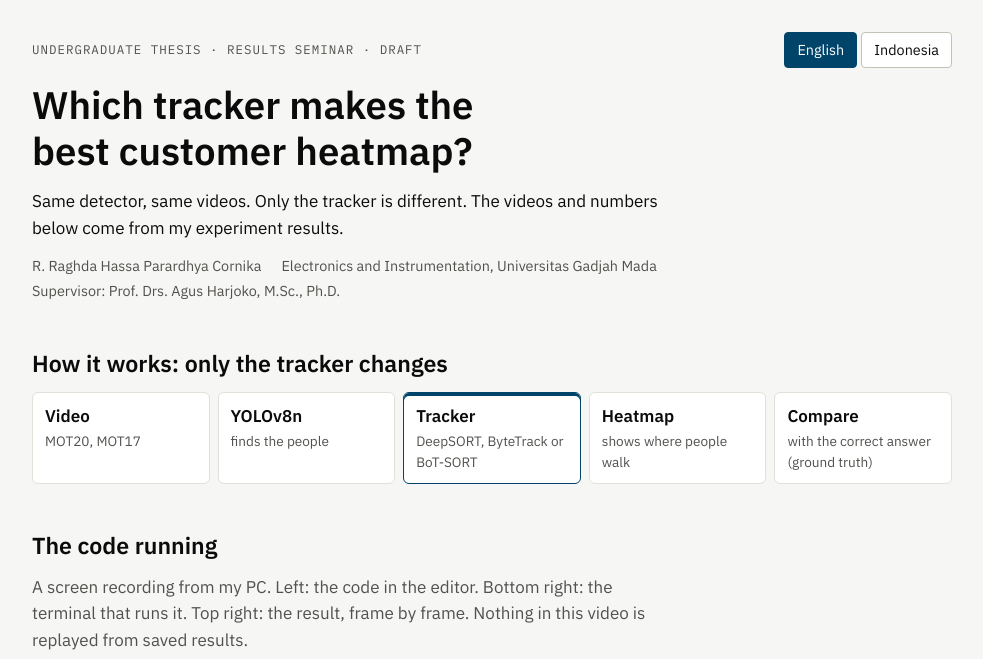
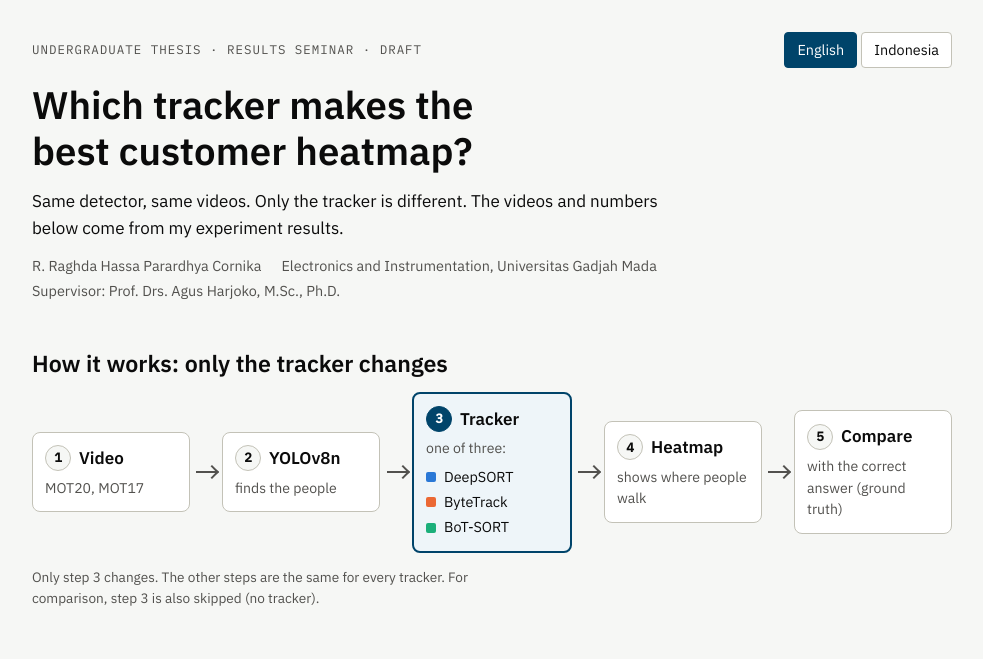
Before and after one commit to raghdac/tracker-heatmap, a plain HTML site: page results/index.html in a window 1280 px wide. Shown: the top 659 px of the page, without its empty margins (148-1131 px from the left). Drawn offline with Linux system fonts and the light colour scheme.

Commit message:
Results page: show the method as a flowchart
Co-Authored-By: Claude Fable 5.2 <noreply@anthropic.com>

```diff
--- a/results/index.html
+++ b/results/index.html
@@ -46,12 +46,26 @@
   .topbar { display: flex; flex-wrap: wrap; gap: 10px 20px; align-items: center; justify-content: space-between; }
   .meta { display: flex; flex-wrap: wrap; gap: 2px 20px; font-size: 0.9rem; color: var(--ink-2); }
 
-  .pipeline { display: flex; flex-wrap: wrap; gap: 8px; }
-  .step { flex: 1 1 130px; background: var(--surface); border: 1px solid var(--rule); border-radius: 6px; padding: 10px 12px;
-          display: flex; flex-direction: column; gap: 2px; min-width: 0; }
-  .step strong { font-weight: 600; }
-  .step span { font-size: 0.85rem; color: var(--ink-2); }
-  .step.swap { border-color: var(--accent); box-shadow: inset 0 3px 0 var(--accent); }
+  /* flowchart: boxes joined by arrows, left to right; top to bottom on a narrow screen */
+  .flow { list-style: none; margin: 0; padding: 0; max-width: none; display: flex; flex-direction: row; align-items: center; gap: 32px; }
+  .node { position: relative; flex: 1 1 0; background: var(--surface); border: 1.5px solid var(--axis); border-radius: 8px; padding: 12px;
+          display: flex; flex-direction: column; gap: 6px; min-width: 0; }
+  .node-head { display: flex; align-items: center; gap: 8px; font-weight: 600; }
+  .num { flex: none; width: 24px; height: 24px; border-radius: 50%; background: var(--bg); border: 1px solid var(--axis);
+         font-family: var(--mono); font-size: 0.8rem; display: grid; place-items: center; }
+  .node-text { font-size: 0.88rem; color: var(--ink-2); }
+  .node.swap { border-color: var(--accent); border-width: 2px; background: #eef5f9; }
+  .node.swap .num { background: var(--accent); border-color: var(--accent); color: #ffffff; }
+  .opts { display: flex; flex-direction: column; gap: 3px; font-size: 0.9rem; }
+  .opts span { display: flex; align-items: center; gap: 8px; }
+  .node + .node::before { content: ""; position: absolute; top: 50%; left: -27px; width: 20px; height: 2px; background: var(--ink-2); transform: translateY(-50%); }
+  .node + .node::after { content: ""; position: absolute; top: 50%; left: -16px; width: 8px; height: 8px;
+                         border-top: 2px solid var(--ink-2); border-right: 2px solid var(--ink-2); transform: translateY(-50%) rotate(45deg); }
+  @media (max-width: 760px) {
+    .flow { flex-direction: column; align-items: stretch; gap: 30px; }
+    .node + .node::before { top: -25px; left: 23px; width: 2px; height: 20px; transform: none; }
+    .node + .node::after { top: -15px; left: 19px; transform: rotate(135deg); }
+  }
   .dot { display: inline-block; width: 10px; height: 10px; border-radius: 2px; flex: none; }
   .bg-baseline { background: var(--c-baseline); } .bg-deepsort { background: var(--c-deepsort); }
   .bg-bytetrack { background: var(--c-bytetrack); } .bg-botsort { background: var(--c-botsort); }
@@ -104,13 +118,15 @@
 
   <section>
     <h2 data-t="methodTitle"></h2>
-    <div class="pipeline" id="pipeline" role="img">
-      <div class="step"><strong data-t="step1"></strong><span>MOT20, MOT17</span></div>
-      <div class="step"><strong>YOLOv8n</strong><span data-t="step2d"></span></div>
-      <div class="step swap"><strong>Tracker</strong><span data-t="step3d"></span></div>
-      <div class="step"><strong>Heatmap</strong><span data-t="step4d"></span></div>
-      <div class="step"><strong data-t="step5"></strong><span data-t="step5d"></span></div>
-    </div>
+    <ol class="flow" id="pipeline">
+      <li class="node"><span class="node-head"><span class="num">1</span><span data-t="step1"></span></span><span class="node-text">MOT20, MOT17</span></li>
+      <li class="node"><span class="node-head"><span class="num">2</span>YOLOv8n</span><span class="node-text" data-t="step2d"></span></li>
+      <li class="node swap"><span class="node-head"><span class="num">3</span>Tracker</span><span class="node-text" data-t="step3d"></span>
+        <span class="opts"><span><i class="dot bg-deepsort"></i>DeepSORT</span><span><i class="dot bg-bytetrack"></i>ByteTrack</span><span><i class="dot bg-botsort"></i>BoT-SORT</span></span></li>
+      <li class="node"><span class="node-head"><span class="num">4</span>Heatmap</span><span class="node-text" data-t="step4d"></span></li>
+      <li class="node"><span class="node-head"><span class="num">5</span><span data-t="step5"></span></span><span class="node-text" data-t="step5d"></span></li>
+    </ol>
+    <p class="note" data-t="flowNote"></p>
   </section>
 
   <section id="live">
@@ -192,8 +208,9 @@
       supervisor: 'Supervisor: Prof. Drs. Agus Harjoko, M.Sc., Ph.D.',
       methodTitle: 'How it works: only the tracker changes',
       pipelineLabel: 'Steps: video, YOLOv8n detector, one of three trackers, heatmap, comparison with the ground truth',
-      step1: 'Video', step2d: 'finds the people', step3d: 'DeepSORT, ByteTrack or BoT-SORT',
+      step1: 'Video', step2d: 'finds the people', step3d: 'one of three:',
       step4d: 'shows where people walk', step5: 'Compare', step5d: 'with the correct answer (ground truth)',
+      flowNote: 'Only step 3 changes. The other steps are the same for every tracker. For comparison, step 3 is also skipped (no tracker).',
       liveTitle: 'The code running',
       liveLead: 'A screen recording from my PC. Left: the code in the editor. Bottom right: the terminal that runs it. Top right: the result, frame by frame. Nothing in this video is replayed from saved results.',
       trackTitle: '1. Tracking',
@@ -230,8 +247,9 @@
       supervisor: 'Pembimbing: Prof. Drs. Agus Harjoko, M.Sc., Ph.D.',
       methodTitle: 'Cara kerja: hanya tracker yang diganti',
       pipelineLabel: 'Langkah: video, detektor YOLOv8n, salah satu dari tiga tracker, heatmap, perbandingan dengan data acuan',
-      step1: 'Video', step2d: 'mendeteksi orang', step3d: 'DeepSORT, ByteTrack, atau BoT-SORT',
+      step1: 'Video', step2d: 'mendeteksi orang', step3d: 'satu dari tiga:',
       step4d: 'menunjukkan tempat orang berjalan', step5: 'Bandingkan', step5d: 'dengan data acuan (ground truth)',
+      flowNote: 'Hanya langkah 3 yang diganti. Langkah lain sama untuk semua tracker. Sebagai pembanding, langkah 3 juga dilewati (tanpa tracker).',
       liveTitle: 'Kode saat berjalan',
       liveLead: 'Rekaman layar dari PC saya. Kiri: kode di editor. Kanan bawah: terminal yang menjalankannya. Kanan atas: hasilnya, frame demi frame. Tidak ada bagian video ini yang diputar ulang dari hasil tersimpan.',
       trackTitle: '1. Pelacakan',
```
